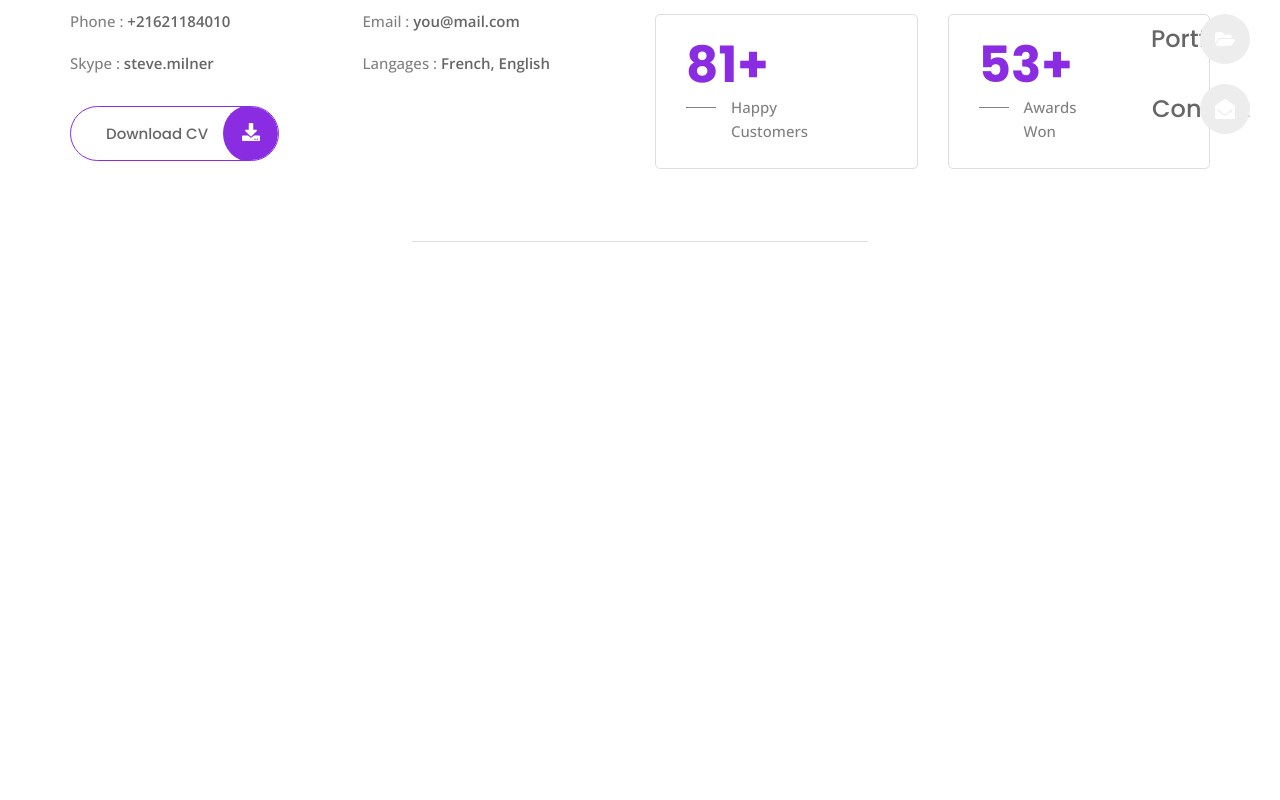
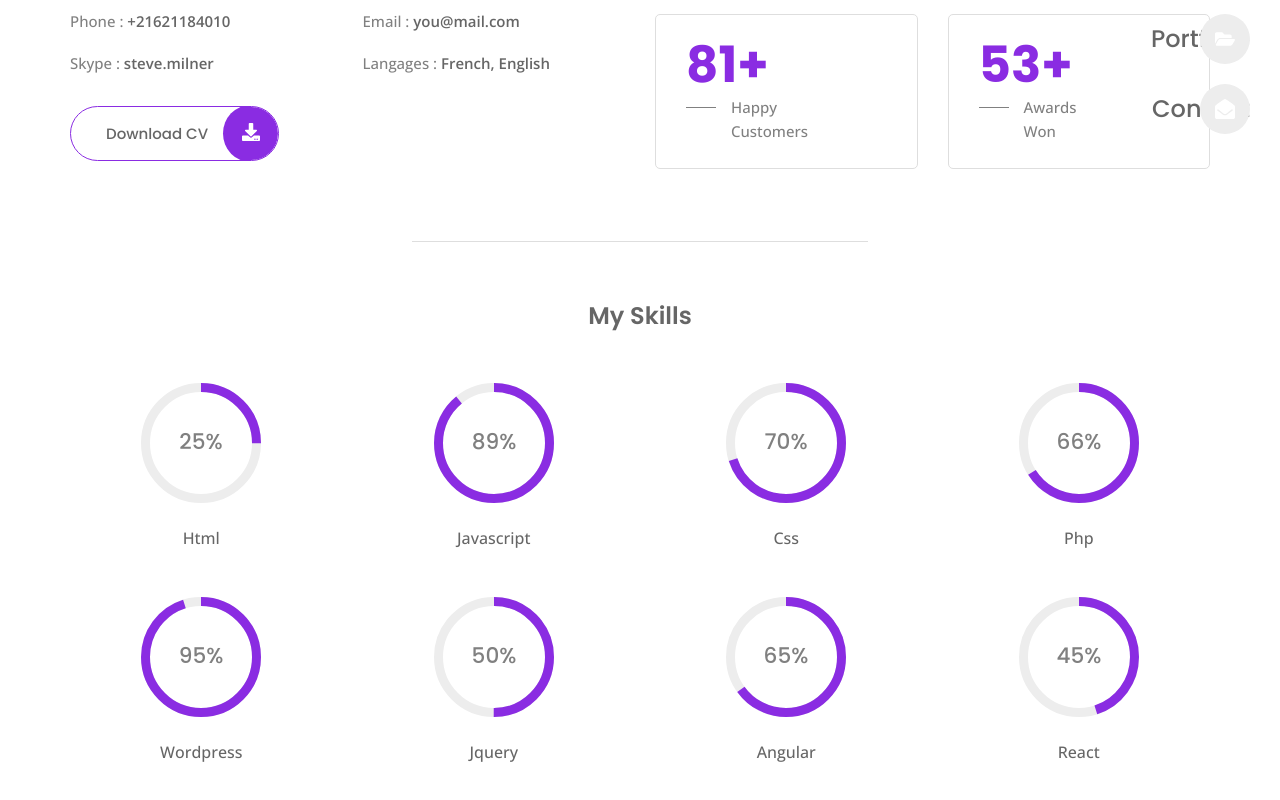
Before and after one commit to sakibhasan997/my-portfolio-website, a React (Vite) app: page /about in a window 1280 px wide. Shown: the part 396-1196 px from the top of the page. Before the commit the page ends 800 px from the top, so only its background shows below. Built offline with nearby package versions, Linux system fonts and the light colour scheme.

Commit message:
skills section done

```diff
--- a/package.json
+++ b/package.json
@@ -12,6 +12,7 @@
   "dependencies": {
     "html-react-parser": "^4.0.0",
     "react": "^18.2.0",
+    "react-circular-progressbar": "^2.1.0",
     "react-dom": "^18.2.0",
     "react-icons": "^4.9.0",
     "react-router-dom": "^6.13.0"
--- /dev/null
+++ b/src/components/Skills.jsx
@@ -0,0 +1,24 @@
+import React from 'react';
+import { skills } from '../data';
+import { CircularProgressbar } from 'react-circular-progressbar';
+import 'react-circular-progressbar/dist/styles.css';
+
+const Skills = () => {
+    return (
+        <>
+            {skills.map(({ title, percentage }, index) => {
+                return(
+                    <div className="progress__box" key={index}>
+                        <div className="progress__circle">
+                        <CircularProgressbar strokeWidth={7.5} text={`${percentage}%`} value={percentage} />
+                        </div>
+
+                        <h3 className="skills__title">{title}</h3>
+                    </div>
+                )
+            })}
+        </>
+    );
+};
+
+export default Skills;
--- a/src/pages/About/About.css
+++ b/src/pages/About/About.css
@@ -31,13 +31,13 @@
     border-radius: 5px;
 }
 
-.stats__no{
+.stats__no {
     color: var(--first-color);
     font-size: var(--h1-font-size);
     line-height: 1.2;
 }
 
-.stats__title{
+.stats__title {
     font-size: var(--small-font-size);
     line-height: 1.6;
     padding-left: 45px;
@@ -54,8 +54,48 @@
     background-color: var(--text-color);
 }
 
-.separator{
+.separator {
     border-top: 1px solid var(--border-color);
     max-width: 40%;
     margin: 72px auto 56px;
 }
+
+/* skills section */
+.subtitle__center{
+    text-align: center;
+    margin-bottom: 50px;
+}
+
+.skills__container {
+    grid-template-columns: repeat(4, 1fr);
+    justify-items: center;
+    row-gap: 48px;
+}
+
+.progress__circle{
+    width: 120px;
+    height: 120px;
+}
+
+.CircularProgressbar-path {
+    stroke: var(--first-color) !important;
+    stroke-linecap: butt !important;
+}
+
+.CircularProgressbar-trail {
+    stroke: var(--container-color) !important;
+}
+
+.CircularProgressbar-text {
+    fill: var(--text-color) !important;
+    font-family: var(--second-font);
+    font-size: var(--large-font-size) !important;
+}
+
+.skills__title {
+    font-family: var(--body-font);
+    font-size: var(--normal-font-size);
+    font-weight: var(--weight-400);
+    text-align: center;
+    margin-top: 24px;
+}
--- a/src/pages/About/About.jsx
+++ b/src/pages/About/About.jsx
@@ -4,6 +4,7 @@
 import CV from "../../assets/Sakib Hasan front-end web developer (5).pdf"
 import Stats from '../../components/Stats';
 import './About.css'
+import Skills from '../../components/Skills';
 
 const About = () => {
     return (
@@ -31,6 +32,14 @@
             </section>
 
             <div className="separator"></div>
+
+            <section className="skills">
+                <h3 className="section__subtitle subtitle__center">My Skills</h3>
+
+                <div className="skills__container grid">
+                    <Skills/>
+                </div>
+            </section>
         </main>
     );
 };
```
Also changed, not shown: 1 other file (tests, documents, lock files or other folders).
